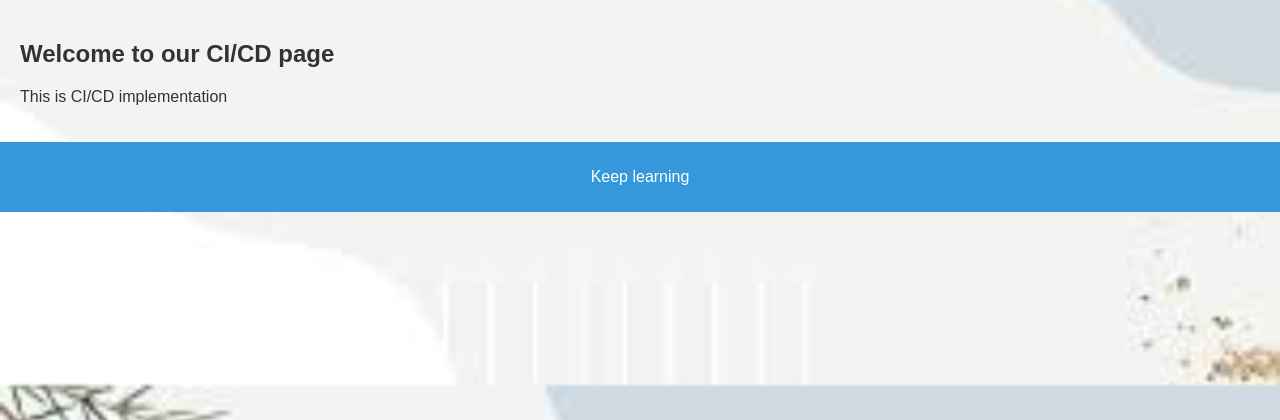
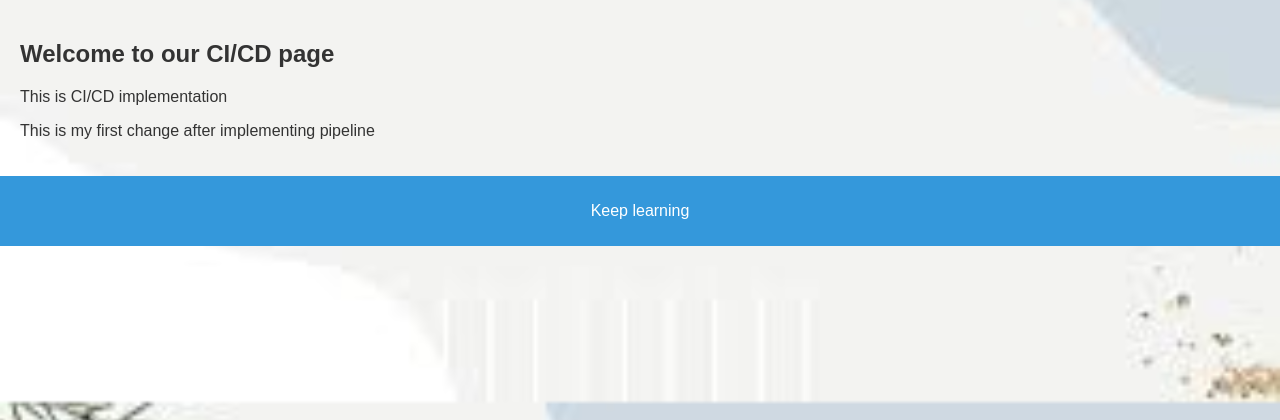
Before and after one commit to AbiVavilala/CI-CD-App-AWS, a Flask app: page / in a window 1280 px wide. Shown: the part 158-578 px from the top of the page. Run offline with Flask 3, Linux system fonts and the light colour scheme.

Commit message:
initial commit

```diff
--- a/templates/base.html
+++ b/templates/base.html
@@ -64,6 +64,7 @@
     <section>
         <h2>Welcome to our CI/CD page</h2>
         <p>This is CI/CD implementation</p>
+        <p> This is my first change after implementing pipeline</p>
     </section>
 
     <footer>
```
